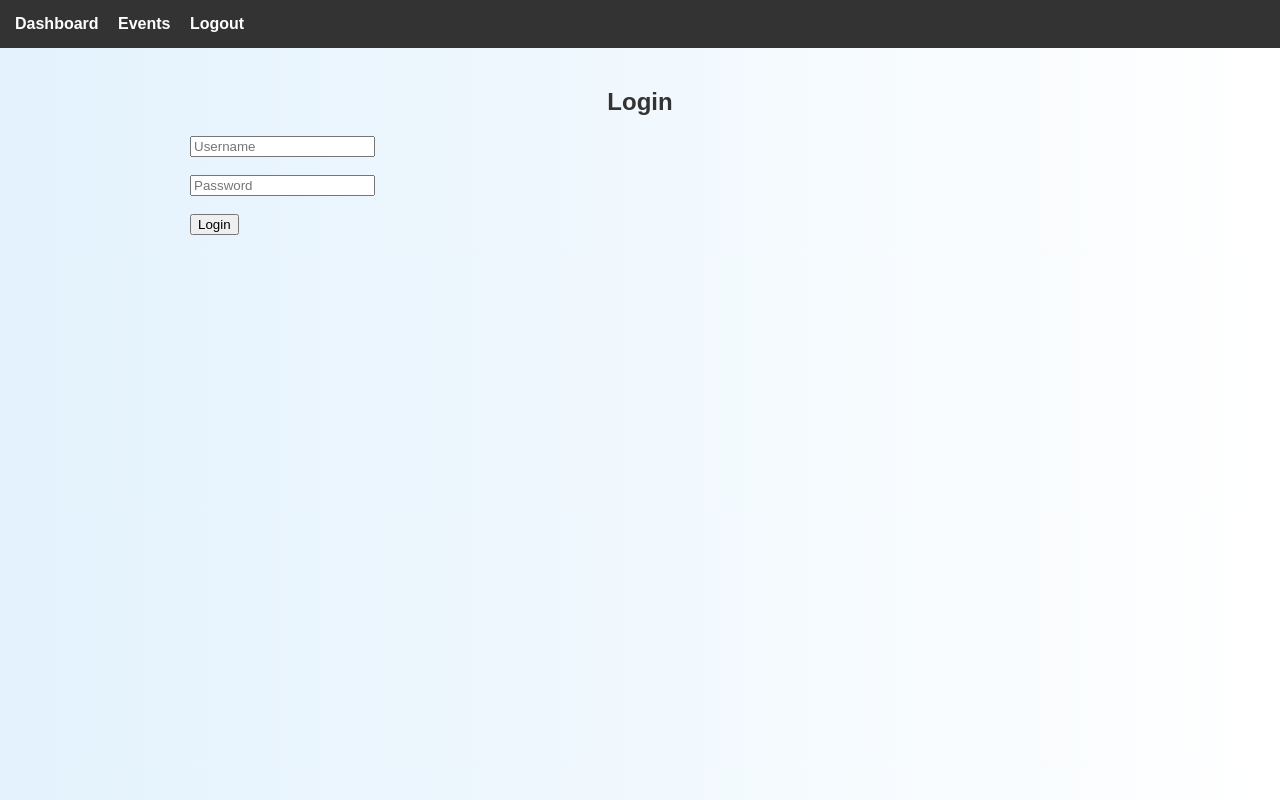
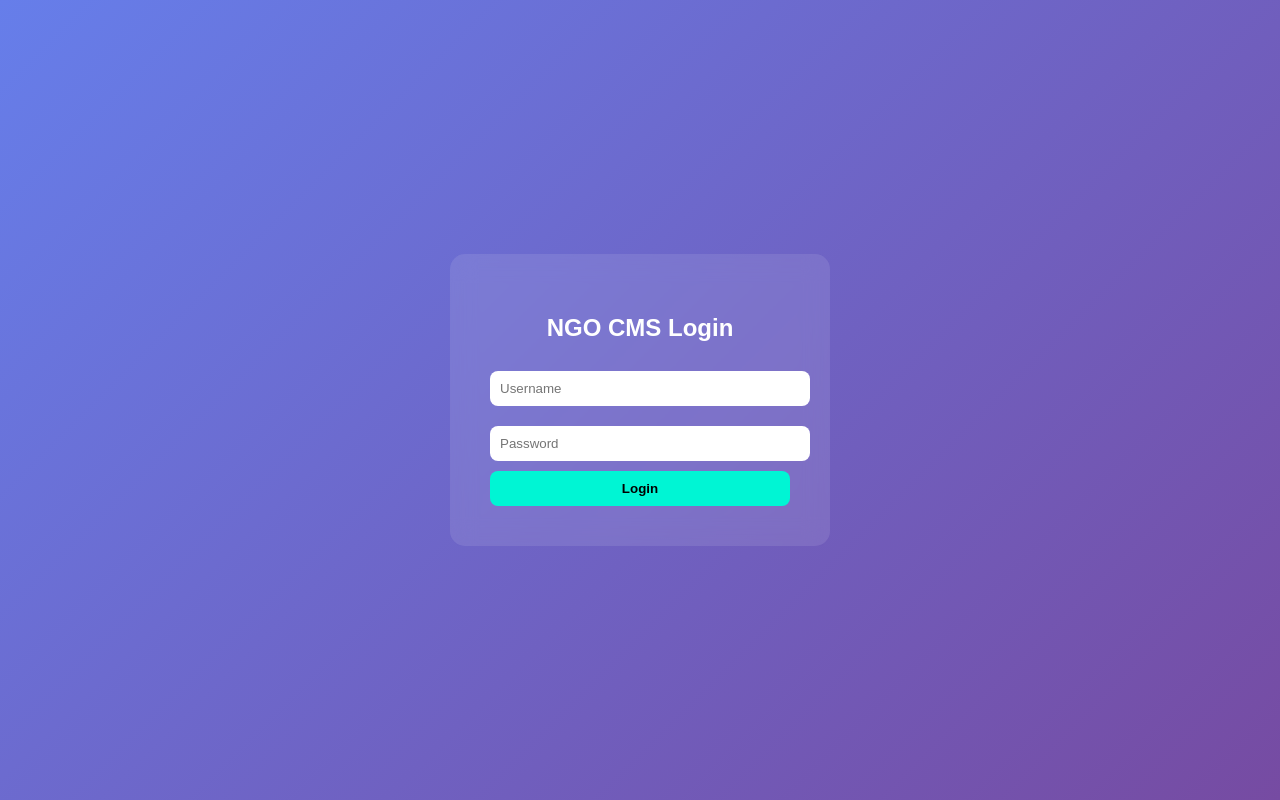
Before and after one commit to yashashture02/ngo-cms-internship, a Django app: page /login/ in a window 1280 px wide. Run offline with Django 5.2, Linux system fonts and the light colour scheme.

Commit message:
Day 16: Added login UI and role-based dashboards (admin, staff, user)

```diff
--- a/backend/ngo_backend/accounts/templates/login.html
+++ b/backend/ngo_backend/accounts/templates/login.html
@@ -1,15 +1,66 @@
-{% extends "base.html" %}
+<!DOCTYPE html>
+<html>
+<head>
+    <title>Login - NGO CMS</title>
 
-{% block content %}
+    <style>
+        body {
+            margin: 0;
+            font-family: 'Poppins', sans-serif;
+            background: linear-gradient(135deg, #667eea, #764ba2);
+            display: flex;
+            justify-content: center;
+            align-items: center;
+            height: 100vh;
+        }
 
-<h2>Login</h2>
+        .login-box {
+            background: rgba(255,255,255,0.1);
+            padding: 40px;
+            border-radius: 15px;
+            backdrop-filter: blur(12px);
+            color: white;
+            width: 300px;
+            text-align: center;
+        }
 
-<form method="POST">
-    {% csrf_token %}
-    <input type="text" name="username" placeholder="Username"><br><br>
-    <input type="password" name="password" placeholder="Password"><br><br>
+        input {
+            width: 100%;
+            padding: 10px;
+            margin: 10px 0;
+            border-radius: 8px;
+            border: none;
+        }
 
-    <button type="submit">Login</button>
-</form>
+        button {
+            width: 100%;
+            padding: 10px;
+            border: none;
+            border-radius: 8px;
+            background: #00f5d4;
+            font-weight: bold;
+            cursor: pointer;
+        }
 
-{% endblock %}
+        button:hover {
+            background: #00bbf9;
+        }
+    </style>
+</head>
+
+<body>
+
+<div class="login-box">
+    <h2>NGO CMS Login</h2>
+
+    <form method="POST">
+        {% csrf_token %}
+        <input type="text" name="username" placeholder="Username">
+        <input type="password" name="password" placeholder="Password">
+        <button type="submit">Login</button>
+    </form>
+
+</div>
+
+</body>
+</html>
--- a/backend/ngo_backend/accounts/urls.py
+++ b/backend/ngo_backend/accounts/urls.py
@@ -3,6 +3,9 @@ from . import views
 
 urlpatterns = [
     path('login/', views.login_view),
-    path('dashboard/', views.dashboard),
     path('logout/', views.logout_view),
+
+    path('dashboard/admin/', views.admin_dashboard),
+    path('dashboard/staff/', views.staff_dashboard),
+    path('dashboard/user/', views.user_dashboard),
 ]
--- a/backend/ngo_backend/accounts/views.py
+++ b/backend/ngo_backend/accounts/views.py
@@ -1,20 +1,24 @@
-from django.shortcuts import render, redirect # type: ignore
-from django.contrib.auth import authenticate, login, logout # type: ignore
+from django.shortcuts import render, redirect
+from django.contrib.auth import authenticate, login, logout
 from events.models import Event
-
 
 def login_view(request):
     if request.method == 'POST':
-        username = request.POST.get('username')
-        password = request.POST.get('password')
+        user = authenticate(
+            request,
+            username=request.POST.get('username'),
+            password=request.POST.get('password')
+        )
 
-        user = authenticate(request, username=username, password=password)
+        if user:
+            login(request, user)
 
-        if user is not None:
-            login(request, user)
-            return redirect('/dashboard/')
-        else:
-            return render(request, 'login.html', {'error': 'Invalid credentials'})
+            if user.is_superuser:
+                return redirect('/dashboard/admin/')
+            elif user.is_staff:
+                return redirect('/dashboard/staff/')
+            else:
+                return redirect('/dashboard/user/')
 
     return render(request, 'login.html')
 
@@ -24,21 +28,15 @@ def logout_view(request):
     return redirect('/login/')
 
 
-def dashboard(request):
-    user = request.user
+def admin_dashboard(request):
+    return render(request, 'dashboard_admin.html', {
+        'events': Event.objects.count()
+    })
 
-    total_events = Event.objects.count()
 
-    if user.is_superuser:
-        role = "Admin"
-    elif user.is_staff:
-        role = "Staff"
-    else:
-        role = "User"
+def staff_dashboard(request):
+    return render(request, 'dashboard_staff.html')
 
-    return render(request, 'dashboard.html', {
-        'role': role,
-        'total_events': total_events,
-        'total_donations': 0,
-        'total_amount': 0
-    })
+
+def user_dashboard(request):
+    return render(request, 'dashboard_user.html')
```
Also changed, not shown: backend/ngo_backend/accounts/templates/dashboard_admin.html (+5 -22 lines), backend/ngo_backend/accounts/templates/dashboard_staff.html (+3 -11 lines), backend/ngo_backend/accounts/templates/dashboard_user.html (+3 -10 lines), backend/ngo_backend/db.sqlite3.
